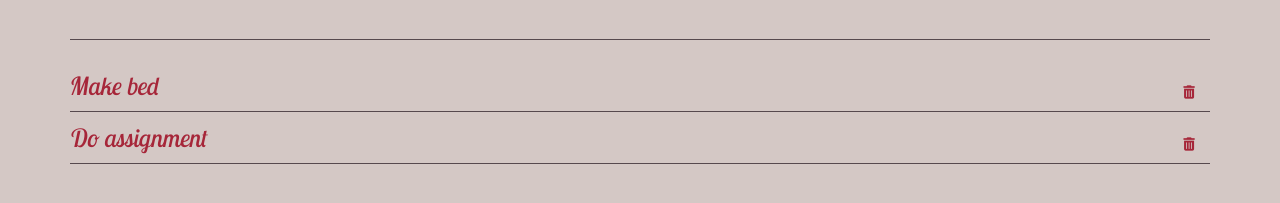
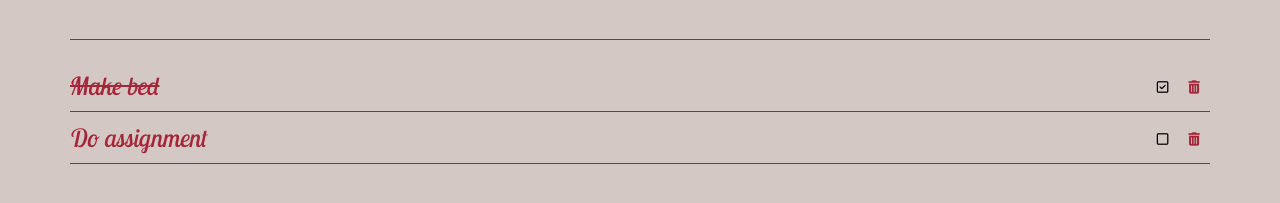
Before and after one commit to mousamdhakal/todo, a React (Create React App) app: page / in a window 1280 px wide. Shown: the part 127-330 px from the top of the page. Built offline with nearby package versions, Linux system fonts and the light colour scheme.

Commit message:
Add checking feature

```diff
--- a/public/index.html
+++ b/public/index.html
@@ -23,7 +23,7 @@
       work correctly both with client-side routing and a non-root public URL.
       Learn how to configure a non-root public URL by running `npm run build`.
     -->
-    <title>Baaki Kaam</title>
+    <title>Baki Kaam</title>
   </head>
   <body>
     <noscript>You need to enable JavaScript to run this app.</noscript>
--- a/src/Components/TodoList.js
+++ b/src/Components/TodoList.js
@@ -5,12 +5,30 @@ const ToDoList = (props) => {
     props.tasks.map((task) => {
       return (
         <div className="todos__list-item" key={task.id}>
-          <span className="todos__text">{task.text}</span>
+          <span
+            className={
+              task.complete
+                ? "todos__text todos__text--complete"
+                : "todos__text"
+            }
+          >
+            {task.text}
+          </span>
           <button
-            className="todos__button"
+            className="todos__button todos__button--delete"
             onClick={() => props.deleteTask(task.id)}
           >
             <i class="fas fa-trash-alt"></i>
+          </button>
+          <button
+            className="todos__button todos__button--checkbox"
+            onClick={() => props.changeTaskStatus(task.id)}
+          >
+            {task.complete ? (
+              <i class="far fa-check-square"></i>
+            ) : (
+              <i class="far fa-square"></i>
+            )}
           </button>
         </div>
       );
--- a/src/Components/Todos.js
+++ b/src/Components/Todos.js
@@ -5,8 +5,8 @@ import AddTask from "./AddTask";
 class Todos extends Component {
   state = {
     tasks: [
-      { id: 1, text: "Make bed" },
-      { id: 2, text: "Do assignment" },
+      { id: 1, text: "Make bed", complete: true },
+      { id: 2, text: "Do assignment", complete: false },
     ],
     count: 3,
   };
@@ -27,11 +27,27 @@ class Todos extends Component {
     });
   };
 
+  changeTaskStatus = (id) => {
+    let tasks = this.state.tasks.map((task) => {
+      if (task.id === id) {
+        task.complete = !task.complete;
+      }
+      return task;
+    });
+    this.setState({
+      tasks,
+    });
+  };
+
   render() {
     return (
       <>
         <AddTask addTask={this.addTask} />
-        <ToDoList tasks={this.state.tasks} deleteTask={this.deleteTask} />
+        <ToDoList
+          tasks={this.state.tasks}
+          deleteTask={this.deleteTask}
+          changeTaskStatus={this.changeTaskStatus}
+        />
       </>
     );
   }
--- a/src/styles/index.css
+++ b/src/styles/index.css
@@ -30,12 +30,19 @@ body {
   border-bottom: 1px solid #56494E;
 }
 
+.todos__text--complete {
+  text-decoration: line-through;
+}
+
 .todos__button {
   float: right;
   cursor: pointer;
   background: transparent;
   padding: 8px;
   border: none;
+}
+
+.todos__button--delete {
   color: #A62639;
 }
 
@@ -66,6 +73,6 @@ body {
   }
 
   .todos__button {
-    padding: 15px;
+    padding: 10px;
   }
 }
```
